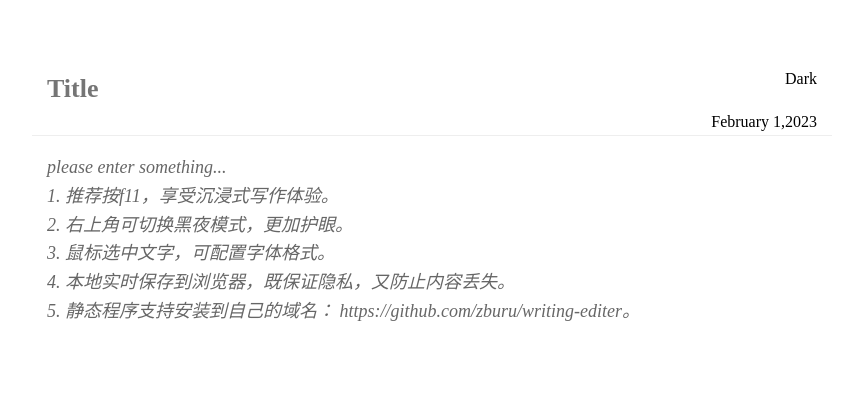
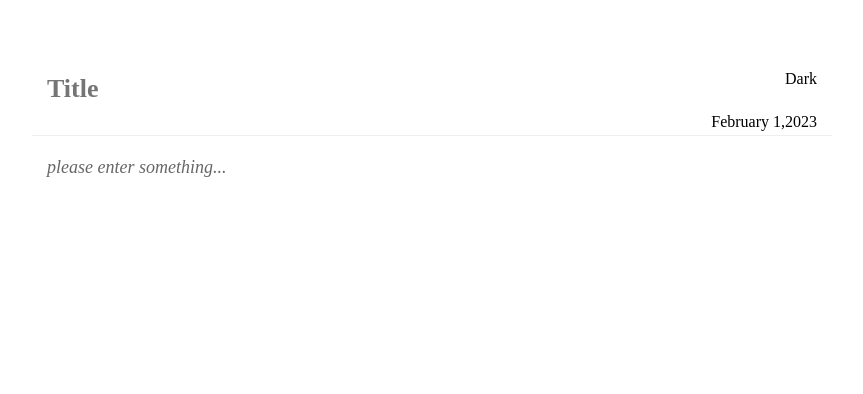
Before and after one commit to dlzmoe/writing-editer, a plain HTML site: page index.html in a window 1280 px wide. Shown: the whole page, without its empty margins (208-1071 px from the left). Drawn offline with Linux system fonts and the light colour scheme; a web font is replaced by a local one.

Commit message:
Update index.html

```diff
--- a/index.html
+++ b/index.html
@@ -29,7 +29,7 @@
     document.getElementById('title_input').focus();
     var quill = new Quill('#editor', {
       theme: 'bubble',
-      placeholder: 'please enter something...\n1. 推荐按f11，享受沉浸式写作体验。\n2. 右上角可切换黑夜模式，更加护眼。\n3. 鼠标选中文字，可配置字体格式。\n4. 本地实时保存到浏览器，既保证隐私，又防止内容丢失。\n5. 静态程序支持安装到自己的域名： https://github.com/zburu/writing-editer。'
+      placeholder: 'please enter something...'
     });
 
     // 切换黑夜模式
```
